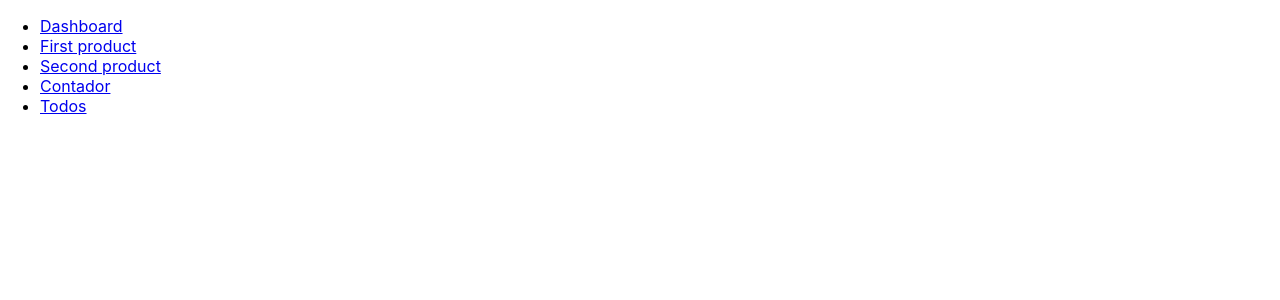
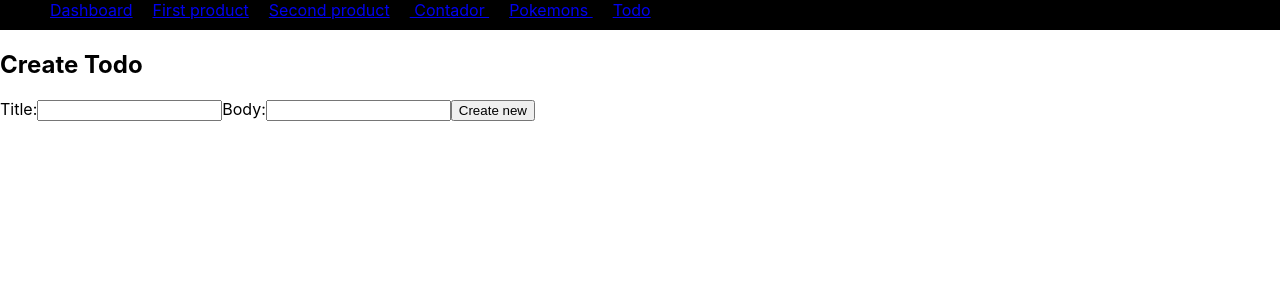
Before and after one commit to Genaro-Coronel-Gtz/react-bolier-plate, a React (Create React App) app: page /todos/new in a window 1280 px wide. Shown: the top 300 px of the page. Built offline with nearby package versions, Linux system fonts and the light colour scheme.

Commit message:
Enhancement[add-todo-axios]: add todo crud

```diff
--- a/src/App.tsx
+++ b/src/App.tsx
@@ -9,6 +9,8 @@ import Counter from './pages/counter/Counter';
 import Product from './pages/product/Product';
 import Dashboard from './pages/dashboard/Dashboard';
 import Pokemon from './pages/Pokemon/Pokemon';
+import Todo from './pages/Todo/Todo';
+import CreateTodo from './pages/Todo/CreateTodo';
 
 const AppRouter = () => (
   <Provider store={store}>
@@ -29,7 +31,10 @@ const AppRouter = () => (
               <Link to="/counter"> Contador </Link>
             </li>
             <li>
-              <Link to="/todos"> Todos </Link>
+              <Link to="/pokemons"> Pokemons </Link>
+            </li>
+            <li>
+              <Link to="/todos"> Todo </Link>
             </li>
           </ul>
         </nav>
@@ -37,7 +42,9 @@ const AppRouter = () => (
           <Route path="/" element={<Dashboard />} />
           <Route path="/products/:id" element={<Product />} />
           <Route path="/counter" element={<Counter />} />
-          <Route path="/todos" element={<Pokemon />} />
+          <Route path="/pokemons" element={<Pokemon />} />
+          <Route path="/todos" element={<Todo />} />
+          <Route path="/todos/new" element={<CreateTodo />} />
         </Routes>
       </div>
     </Router>
--- /dev/null
+++ b/src/data/Models/Todo.ts
@@ -0,0 +1,47 @@
+/* eslint-disable class-methods-use-this */
+import AsyncRequests from '../Requests';
+import TodoStructure from '../structures/Todo';
+import GenericResponse from '../structures/GenericResponse';
+
+class Todo extends AsyncRequests {
+  private id: number | null;
+
+  public static instance: Todo;
+
+  constructor(_id: number | null = null) {
+    super();
+    this.id = _id;
+  }
+
+  public static init(): Todo {
+    if (!Todo.instance) {
+      Todo.instance = new Todo();
+    }
+    return Todo.instance;
+  }
+
+  public all = async (): Promise<TodoStructure> => {
+    const url = 'http://localhost:8000';
+    const res: TodoStructure | unknown = await this.get(url);
+    const response: TodoStructure = res as TodoStructure;
+    return response;
+  };
+
+  public destroy = async (id: number): Promise<GenericResponse> => {
+    const url = `http://localhost:8000/delete/${id}`;
+    const res: GenericResponse | unknown = await this.delete(url);
+    const response: GenericResponse = res as GenericResponse;
+    return response;
+  };
+
+  public create = async (data: unknown): Promise<GenericResponse> => {
+    const url = 'http://localhost:8000/create';
+    const res: GenericResponse | unknown = await this.post(url, data);
+    const response: GenericResponse = res as GenericResponse;
+    return response;
+  };
+
+  // Falta el find y el update
+}
+
+export default Todo;
--- a/src/data/Repository.ts
+++ b/src/data/Repository.ts
@@ -1,13 +1,17 @@
 /* eslint-disable class-methods-use-this */
 import Pokemon from './Models/Pokemon';
+import Todo from './Models/Todo';
 
 export default class DataRepository {
   private static instance: DataRepository;
 
   public pokemon: Pokemon;
 
+  public todo: Todo;
+
   public constructor() {
     this.pokemon = Pokemon.init();
+    this.todo = Todo.init();
   }
 
   public static create(): DataRepository {
--- a/src/data/Requests.ts
+++ b/src/data/Requests.ts
@@ -55,4 +55,15 @@ export default class AsyncRequests {
         });
     },
   );
+
+  public delete = (url: string) => new Promise((resolve, reject) => {
+    axios
+      .delete(url)
+      .then((response) => {
+        resolve(response);
+      })
+      .catch((error) => {
+        reject(error);
+      });
+  });
 }
--- /dev/null
+++ b/src/data/structures/GenericResponse.ts
@@ -0,0 +1,7 @@
+type GenericResponse = {
+  data: {
+    message: string;
+  }
+}
+
+export default GenericResponse;
--- /dev/null
+++ b/src/data/structures/Todo.ts
@@ -0,0 +1,11 @@
+type TodoStructure = {
+  data: [
+    {
+      _id: number;
+      body: string;
+      title: string
+    }
+  ]
+}
+
+export default TodoStructure;
--- /dev/null
+++ b/src/pages/Todo/CreateTodo.tsx
@@ -0,0 +1,55 @@
+/* eslint-disable jsx-a11y/label-has-associated-control */
+import React, { useState } from 'react';
+import { useNavigate } from 'react-router-dom';
+import DataRepository from '../../data/Repository';
+import GenericResponse from '../../data/structures/GenericResponse';
+
+const CreateTodo = () => {
+  const [title, setTitle] = useState('');
+  const [body, setBody] = useState('');
+  const navigate = useNavigate();
+  const repository = DataRepository.create();
+
+  const handleSubmit = (event: { preventDefault: () => void; }) => {
+    event.preventDefault();
+    const todo = {
+      title,
+      body,
+    };
+    repository.todo.create(todo).then((Response: GenericResponse) => {
+      if (Response.data.message === 'success') {
+        alert('Registro creado correctamente');
+        navigate('/todos');
+      }
+    });
+  };
+
+  return (
+    <div>
+      <h2>
+        Create Todo
+      </h2>
+      <form onSubmit={handleSubmit}>
+        <label>
+          Title:
+          <input
+            type="text"
+            value={title}
+            onChange={(e) => setTitle(e.target.value)}
+          />
+        </label>
+        <label>
+          Body:
+          <input
+            type="text"
+            value={body}
+            onChange={(e) => setBody(e.target.value)}
+          />
+        </label>
+        <input type="submit" value="Create new" />
+      </form>
+    </div>
+  );
+};
+
+export default CreateTodo;
--- /dev/null
+++ b/src/pages/Todo/Todo.css
@@ -0,0 +1,22 @@
+
+nav {
+  width: 100%;
+  height: 30px;
+  top: 0;
+  margin-top: -16px;
+  background-color: black;
+}
+nav > ul > li {
+  display: inline;
+  margin: 10px;
+  color: white;
+}
+
+li > a:visited {
+  color: white;
+  text-decoration: none;
+}
+
+.todos-table {
+  margin: 50px;
+}
--- /dev/null
+++ b/src/pages/Todo/Todo.tsx
@@ -0,0 +1,90 @@
+/* eslint-disable no-alert */
+/* eslint-disable no-underscore-dangle */
+/* eslint-disable react/no-array-index-key */
+import React, { useEffect, useState } from 'react';
+import { useNavigate } from 'react-router-dom';
+import DataRepository from '../../data/Repository';
+import TodoStructure from '../../data/structures/Todo';
+import GenericResponse from '../../data/structures/GenericResponse';
+import './Todo.css';
+
+const SUCCESS = 'success';
+const Todo = () => {
+  const repository = DataRepository.create();
+  const [todos, setTodos] = useState<TodoStructure | undefined>();
+  const navigate = useNavigate();
+
+  const getTodos = () => {
+    repository.todo.all().then((response: TodoStructure) => {
+      setTodos(response);
+    });
+  };
+
+  useEffect(() => {
+    getTodos();
+  }, []);
+
+  const eliminar = (id: number) => {
+    repository.todo.destroy(id).then((response: GenericResponse) => {
+      if (response.data.message === SUCCESS) {
+        alert('Todo deleted succesfully');
+        getTodos();
+      } else {
+        alert('There was an error deleting record');
+      }
+    });
+  };
+
+  return (
+    <div className="todos-table">
+      <td>
+        <button
+          type="button"
+          onClick={() => {
+            navigate('/todos/new', { replace: true });
+          }}
+        >
+          Nuevo
+        </button>
+      </td>
+      {todos !== undefined && todos.data.length > 0
+        && (
+          <table>
+            <tr>
+              <th> ID </th>
+              <th> Title </th>
+              <th> Body </th>
+              <th> </th>
+              <th> </th>
+            </tr>
+            {todos.data.map((todo, key) => (
+              <tr key={key}>
+                <td>
+                  {' '}
+                  {todo._id}
+                </td>
+                <td>
+                  {' '}
+                  {todo.title}
+                </td>
+                <td>
+                  {' '}
+                  {todo.body}
+                </td>
+                <td>
+                  <button type="button" onClick={() => { eliminar(todo._id); }}>
+                    Eliminar
+                  </button>
+                </td>
+                <td>
+                  <button type="button"> Actualizar </button>
+                </td>
+              </tr>
+            ))}
+          </table>
+        )}
+    </div>
+  );
+};
+
+export default Todo;
```
Also changed, not shown: 1 other file (tests, documents, lock files or other folders).
